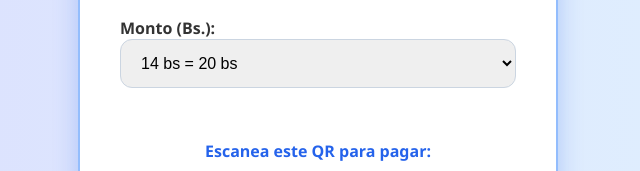
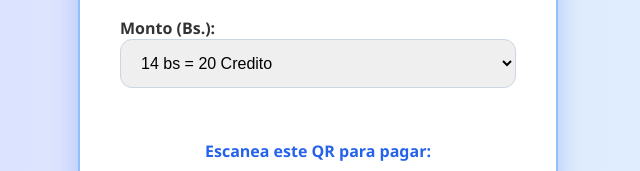
Before and after one commit to Alfromel/Web-TokTok, a plain HTML site: page formularios/tigo.html in a window 1280 px wide. Shown: the part 320-491 px from the top of the page, 322-962 px from the left. Drawn offline with Linux system fonts and the light colour scheme.

Commit message:
Update tigo.html

```diff
--- a/formularios/tigo.html
+++ b/formularios/tigo.html
@@ -159,7 +159,7 @@
       <div>
         <label for="monto">Monto (Bs.):</label>
         <select id="monto" name="monto" required aria-required="true" aria-label="Selecciona monto" >
-          <option value="14">14 bs = 20 bs</option>
+          <option value="14">14 bs = 20 Credito</option>
           <option value="28">28 bs = 40 bs</option>
           <option value="42">42 Bs = 60 bs</option>
           <option value="56">56 Bs = 80 bs</option>
```
